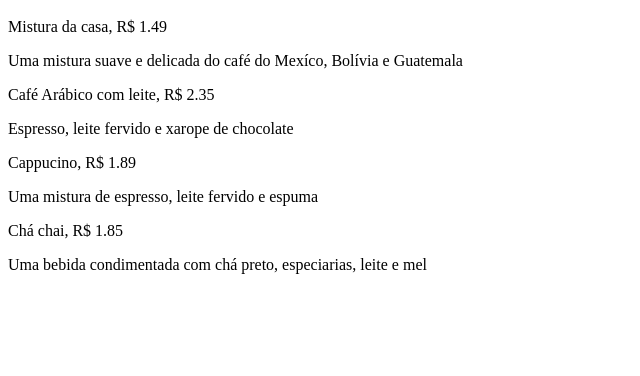
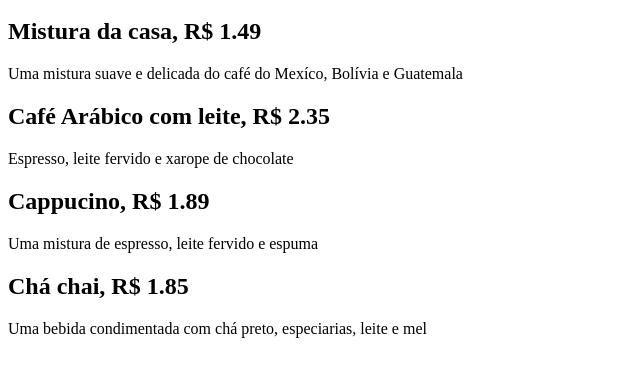
Before and after one commit to DeboraLara1/Desafios-do-livro-Usando-a-cabe-a-HTML-XHTMl-com-CSS, a plain HTML site: page index.html in a window 1280 px wide. Shown: the part 48-424 px from the top of the page, without its empty margins (0-640 px from the left). Drawn offline with Linux system fonts and the light colour scheme.

Commit message:
Configurado o subtitulo e alterado o titulo do 'head'

```diff
--- a/index.html
+++ b/index.html
@@ -1,16 +1,16 @@
 <html>
     <head>
-        <title>Projeto: Usando a Cabeça</title>
+        <title>Starbuzz Coffee´s Mission</title>
     </head>
     <body>
         <h1>Bebidas do café starbuzz</h1>
-        <p>Mistura da casa, R$ 1.49</p>
+        <h2>Mistura da casa, R$ 1.49</h2>
         <p>Uma mistura suave e delicada do café do Mexíco, Bolívia e Guatemala</p>
-        <p>Café Arábico com leite, R$ 2.35</p>
+        <h2>Café Arábico com leite, R$ 2.35</h2>
         <p>Espresso, leite fervido e xarope de chocolate</p>
-        <p>Cappucino, R$ 1.89</p>
+        <h2>Cappucino, R$ 1.89</h2>
         <p>Uma mistura de espresso, leite fervido e espuma</p>
-        <p>Chá chai, R$ 1.85</p>
+        <h2>Chá chai, R$ 1.85</h2>
         <p>Uma bebida condimentada com chá preto, especiarias, leite e mel</p>
     </body>
 </html>
```
